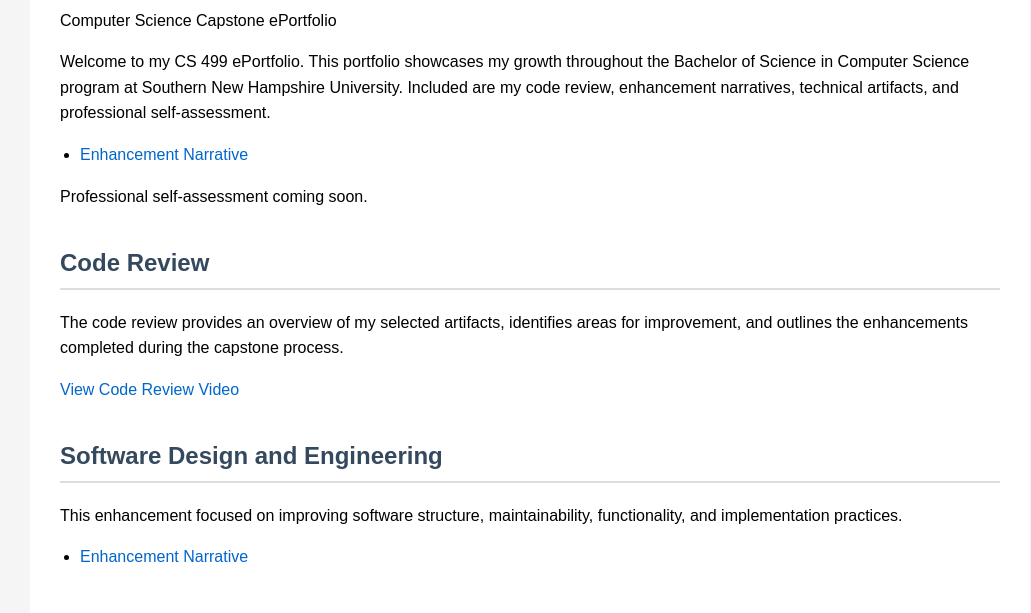
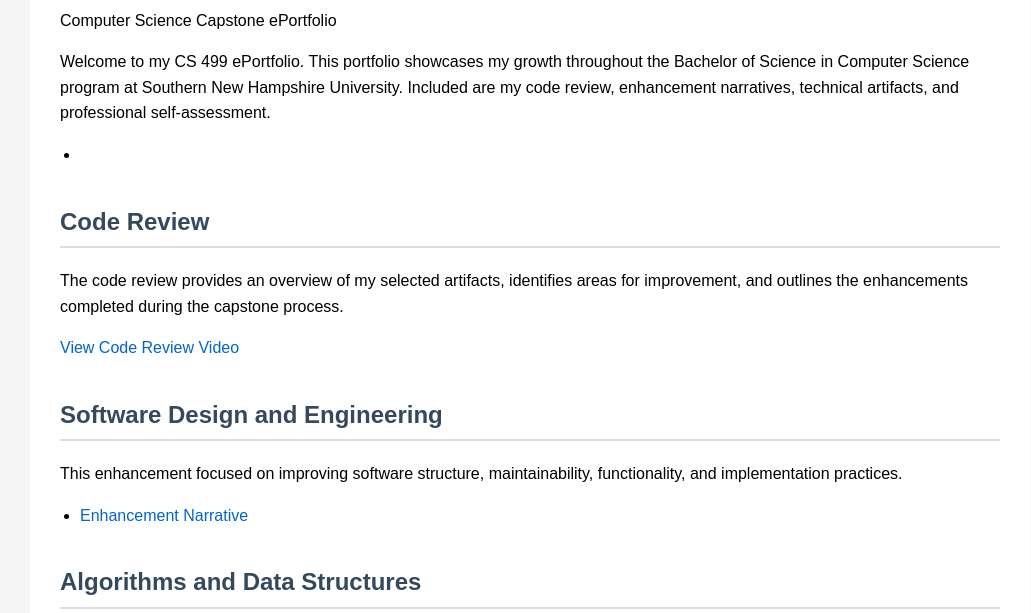
Before and after one commit to brolaire68/brolaire68.github.io, a plain HTML site: page index.html in a window 1280 px wide. Shown: the part 162-775 px from the top of the page, without its empty margins (110-1141 px from the left). Drawn offline with Linux system fonts and the light colour scheme.

Commit message:
Update index.html

```diff
--- a/index.html
+++ b/index.html
@@ -74,13 +74,11 @@
     <ul>
         <li>
             <a href="documents/Professional Self.docx">
-                Enhancement Narrative
             </a>
         </li>
     </ul>
 
     <p>
-        Professional self-assessment coming soon.
     </p>
 
     <h2>Code Review</h2>
```
